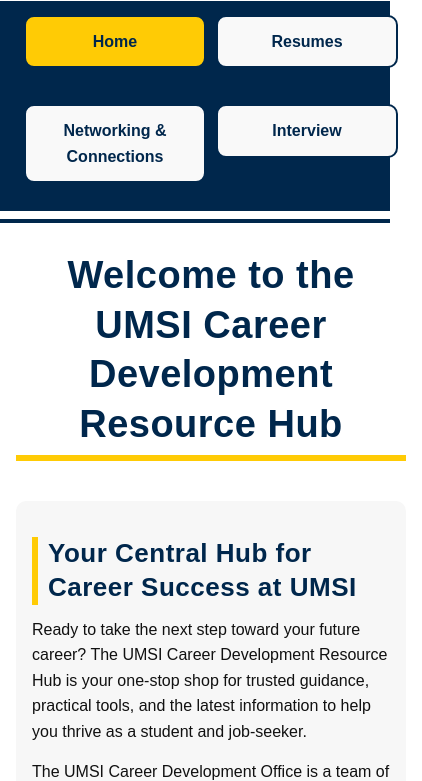
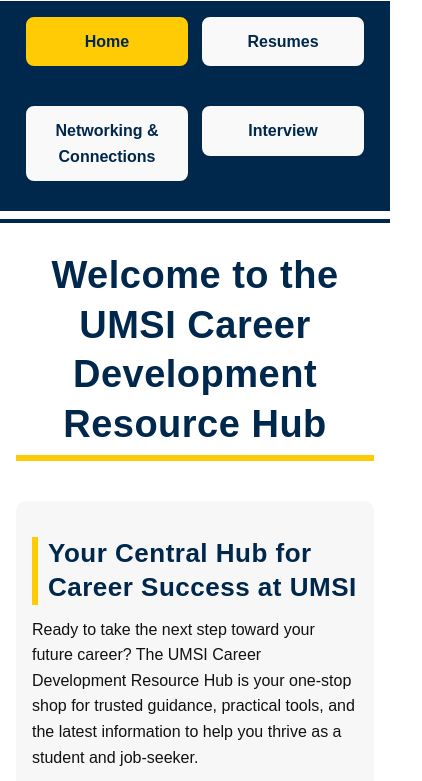
Before and after one commit to xymaoumich/client_project_html_f25, a plain HTML site: page index.html in a window 390 px wide. Shown: the part 73-854 px from the top of the page, 422 px wide, since content can reach past the window. Drawn offline with Linux system fonts and the light colour scheme.

Commit message:
mobile v3

```diff
--- a/style.css
+++ b/style.css
@@ -1,4 +1,10 @@
 /* ---- Base (mobile-first) ---- */
+
+/* Universal box sizing */
+*, *::before, *::after {
+    box-sizing: border-box;
+}
+
 body {
     font-family: Arial, Helvetica, sans-serif;
     color: #111;
@@ -35,7 +41,6 @@ main a[target="_blank"]:focus {
 
 .container {
     width: 100%;
-    max-width: 520px;
     margin: 0 auto;
     padding: 0 16px;
 }
@@ -380,45 +385,6 @@ strong {
 }
 
 
-/* ---- Desktop Enhancements ---- */
-/*
-@media (min-width: 700px) {
-    .container {
-        max-width: 760px;
-    }
-    .nav ul {
-    grid-template-columns: repeat(4, 1fr);
-    }
-
-    .card-grid {
-        grid-template-columns: repeat(2, 1fr);
-    }
-
-    .button-list {
-        display: grid;
-        grid-template-columns: repeat(3, 1fr);
-        gap: 10px;
-    }
-}
-
-@media (min-width: 1000px) {
-    .container {
-        max-width: 1100px;
-    }
-
-    .nav ul {
-    grid-template-columns: repeat(4, 1fr);
-    }
-
-    .grid-2 {
-        grid-template-columns: 1.3fr 1fr;
-    }
-
-    .card-grid {
-        grid-template-columns: repeat(3, 1fr);
-    }
-}
-*/
 /*Reduced motion*/
 /*@media (prefers-reduced-motion: reduce) {
     * {
```
